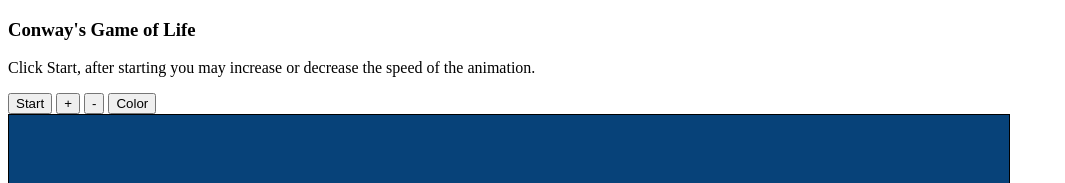
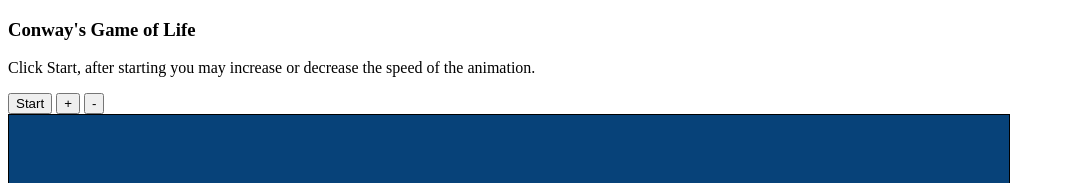
Before and after one commit to LukeGillmore/Assignment-2-491, a plain HTML site: page index.html in a window 1280 px wide. Shown: the top 183 px of the page, without its empty margins (0-1065 px from the left). Drawn offline with Linux system fonts and the light colour scheme.

Commit message:
Corrected typo

```diff
--- a/index.html
+++ b/index.html
@@ -20,7 +20,7 @@
 <button id="start" type="button">Start</button>
 <button id="speedUp" type="button">+</button>
 <button id="slowDown" type="button">-</button>
-<button id="color" type="button">Color</button>
+<!-- <button id="color" type="button">Color</button> -->
 </div>
 <canvas id="gameWorld" tabindex="1" width="1000" height="800" style="border: 1px solid black; background: rgb(7, 66, 121)">
 
```
